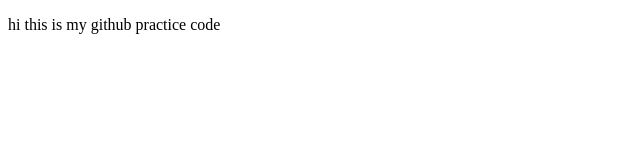
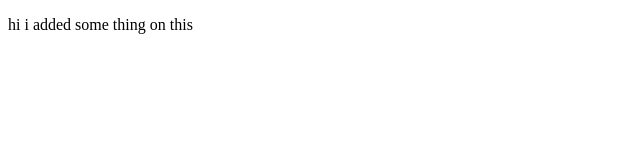
Before and after one commit to Aayush-0907/hello-world-, a plain HTML site: page index.html in a window 1280 px wide. Shown: the full height of the page, 0-640 px from the left. Drawn offline with Linux system fonts and the light colour scheme.

Commit message:
update.html
i update this repo

```diff
--- a/index.html
+++ b/index.html
@@ -6,6 +6,6 @@
     <title>practice</title>
 </head>
 <body>
-    <p>hi this is my github practice code </p>
+    <p>hi i added some thing on this </p>
 </body>
 </html>
```
